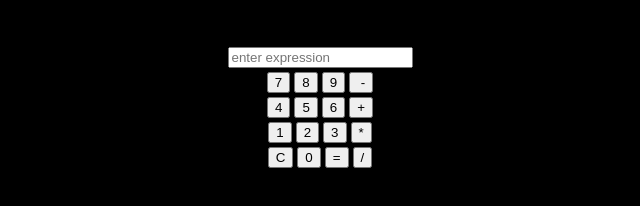
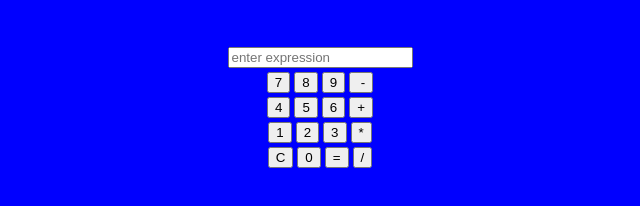
Before and after one commit to jaisonkuriakose1/jaison, a plain HTML site: page index.html in a window 1280 px wide. Shown: the whole page, without its empty margins (320-960 px from the left). Drawn offline with Linux system fonts and the light colour scheme.

Commit message:
Update index.html

```diff
--- a/index.html
+++ b/index.html
@@ -3,7 +3,7 @@
 <head>
 <title>CALCULATOR</title>
 </head>
-<body  text= "black" style="background-color:black;">
+<body  text= "black" style="background-color:blue;">
 <center>
 <form name=cal>
 <table>
```
